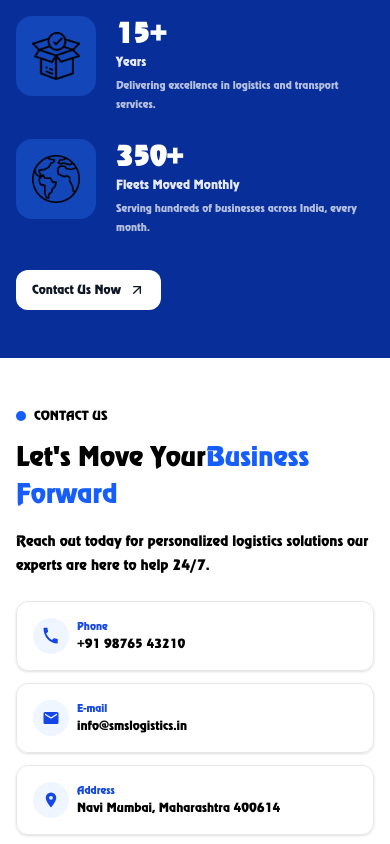
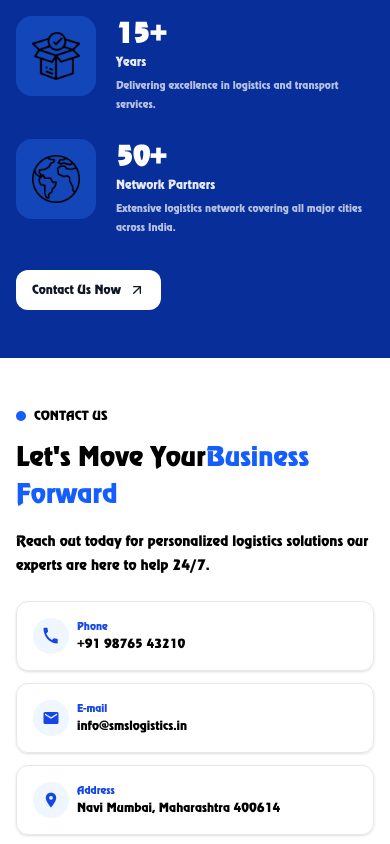
Before and after one commit to AneeVerse/sms-logistics, a Next.js app: page / in a window 390 px wide. Shown: the part 4120-4964 px from the top of the page. Built offline with nearby package versions, Linux system fonts and the light colour scheme.

Commit message:
feat(components): update content and add click-outside handler for GlobalPresence
- Update WhyChooseUs component with new network partner stats and alt text
- Add Ahmedabad to GlobalPresence markers
- Implement click-outside handler for map markers using useEffect
- Include Gujarat in listed cities

```diff
--- a/src/components/GlobalPresence.tsx
+++ b/src/components/GlobalPresence.tsx
@@ -1,7 +1,7 @@
 "use client";
 
 import Image from "next/image";
-import { useState } from "react";
+import { useState, useEffect, useRef } from "react";
 import { MdLocationOn } from "react-icons/md";
 // Flag emojis for countries
 
@@ -21,10 +21,30 @@ const MARKERS: Marker[] = [
   { id: "bangalore", name: "Bangalore", address: "Silicon Valley of India, Karnataka", left: 45, top: 50 },
   { id: "kolkata", name: "Kolkata", address: "Cultural Capital, West Bengal", left: 55, top: 40, offsetY: -3 },
   { id: "chennai", name: "Chennai", address: "Detroit of India, Tamil Nadu", left: 49, top: 55, offsetY: 2 },
+  { id: "ahmedabad", name: "Ahmedabad", address: "Industrial Hub of Western India", left: 41, top: 42, offsetY: -2 },
 ];
 
 function GlobalPresence() {
   const [activeId, setActiveId] = useState<string | null>(null);
+  const mapRef = useRef<HTMLDivElement>(null);
+
+  // Handle click outside to close active marker
+  useEffect(() => {
+    function handleClickOutside(event: MouseEvent) {
+      // If we have an active marker and the click is outside any marker button
+      if (activeId && mapRef.current && event.target && !(event.target as Element).closest('button')) {
+        setActiveId(null);
+      }
+    }
+
+    // Add event listener to the document
+    document.addEventListener("mousedown", handleClickOutside);
+
+    // Clean up the event listener on component unmount
+    return () => {
+      document.removeEventListener("mousedown", handleClickOutside);
+    };
+  }, [activeId]);
 
   const active = MARKERS.find((m) => m.id === activeId) ?? null;
 
@@ -54,6 +74,7 @@ function GlobalPresence() {
               { name: "Bangalore" },
               { name: "Kolkata" },
               { name: "Chennai" },
+              { name: "Gujarat" },
             ].map((city) => (
               <div key={city.name} className="inline-flex items-center gap-2 sm:gap-3">
                 <MdLocationOn className="text-xl sm:text-2xl md:text-3xl text-[#2563eb]" />
@@ -69,7 +90,7 @@ function GlobalPresence() {
         {/* Map with markers - Full Width */}
         <div className="relative w-full overflow-hidden">
           {/* Background map image */}
-          <div className="relative w-full aspect-[4/4] sm:aspect-video md:aspect-[16/14] lg:aspect-[16/14] -mt-20 sm:-mt-40 md:-mt-50 lg:-mt-80">
+          <div ref={mapRef} className="relative w-full aspect-[4/4] sm:aspect-video md:aspect-[16/14] lg:aspect-[16/14] -mt-20 sm:-mt-40 md:-mt-50 lg:-mt-80">
             <Image
               src="/images/global/india.jpg"
               alt="India map"
--- a/src/components/WhyChooseUs.tsx
+++ b/src/components/WhyChooseUs.tsx
@@ -56,16 +56,16 @@ export default function WhyChooseUs() {
                 <div className="h-20 w-20 sm:h-24 sm:w-24 lg:h-28 lg:w-28 rounded-2xl bg-blue-500/30 flex items-center justify-center flex-shrink-0">
                   <Image
                     src="/images/why-choose-us/earth.png"
-                    alt="Fleet operations"
+                    alt="Network operations"
                     width={56}
                     height={56}
                     className="w-12 h-12 sm:w-14 sm:h-14 lg:w-16 lg:h-16"
                   />
                 </div>
                 <div className="flex-1 min-w-0">
-                  <div className="text-3xl sm:text-4xl lg:text-5xl font-bold">350+</div>
-                  <div className="text-white/90 text-sm sm:text-base font-medium">Fleets Moved Monthly</div>
-                  <div className="text-white/70 text-xs leading-relaxed mt-1">Serving hundreds of businesses across India, every month.</div>
+                  <div className="text-3xl sm:text-4xl lg:text-5xl font-bold">50+</div>
+                  <div className="text-white/90 text-sm sm:text-base font-medium">Network Partners</div>
+                  <div className="text-white/70 text-xs leading-relaxed mt-1">Extensive logistics network covering all major cities across India.</div>
                 </div>
               </div>
             </div>
```
Also changed, not shown: public/images/our-solution/services/Vendor Network Access.png.
